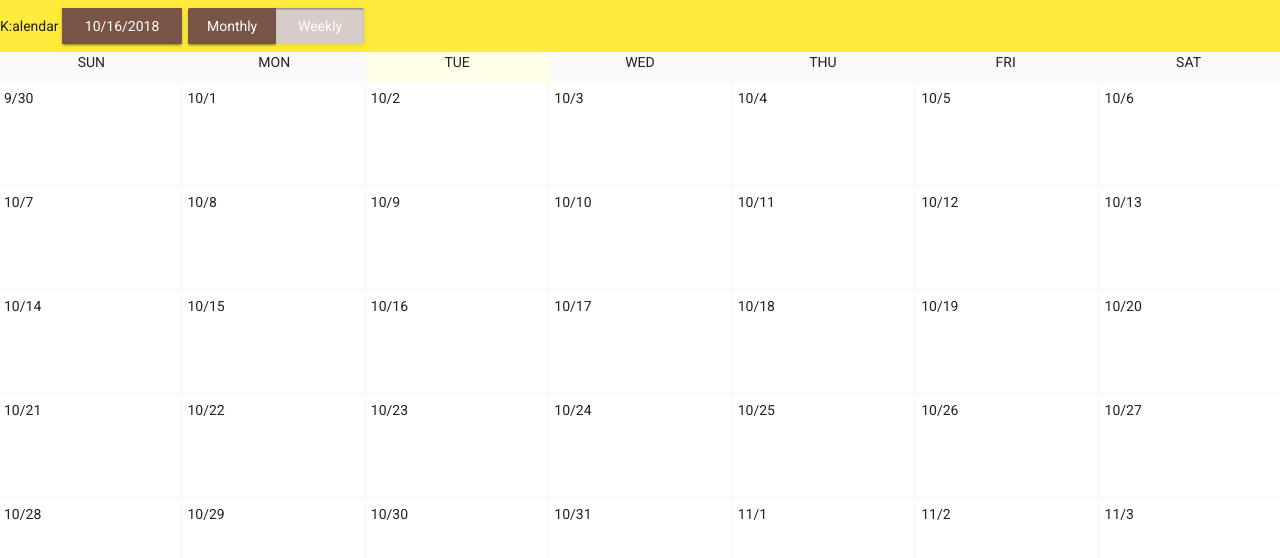
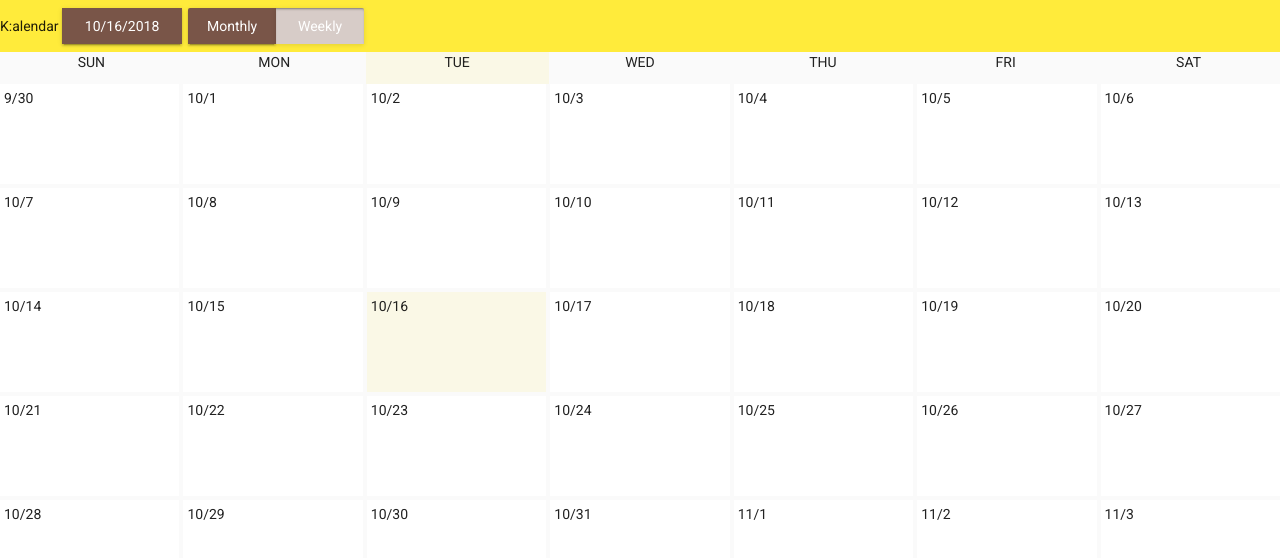
Before and after one commit to bitpresso/kalendar, a Vue app in the folder webapp/: page / in a window 1280 px wide. Shown: the top 558 px of the page. Built offline with nearby package versions, Linux system fonts and the light colour scheme.

Commit message:
kalendar: sync current date with datepicker selection
Signed-off-by: Jaehyeon Lee <bitpresso@gmail.com>

```diff
--- a/webapp/kalendar/src/components/Kalendar.vue
+++ b/webapp/kalendar/src/components/Kalendar.vue
@@ -2,7 +2,9 @@
   <div class="kalendar">
     <div class="kalendar-toolbar" style="position: fixed;">
       K:alendar
-      <button class="kalendar-date-picker" @click="openDatePicker">{{currentDateString}}</button>
+      <button class="kalendar-date-picker" @click="handleClickDatePickerButton">
+        {{currentDateString}}
+      </button>
       <div class="kalendar-toggle" @click="toggleView">
         <button class="kalendar-toggle-item" :class="{ active: monthlyView }">Monthly</button>
         <button class="kalendar-toggle-item" :class="{ active: !monthlyView }">Weekly</button>
@@ -65,7 +67,7 @@ export default {
   },
   watch: {
     currentDate(newCurrentDate) {
-      this.updateCurrentDate(newCurrentDate);
+      this.calendar.update(newCurrentDate);
     },
   },
   methods: {
@@ -74,6 +76,9 @@ export default {
     },
     handleClickDate(date) {
       this.$emit('click:date', date);
+    },
+    handleClickDatePickerButton() {
+      this.$emit('click:date-picker-button');
     },
   },
 };
--- a/webapp/kalendar/src/components/KalendarMonthly.vue
+++ b/webapp/kalendar/src/components/KalendarMonthly.vue
@@ -16,7 +16,7 @@
       <kalendar-day v-for="(date, index) in dates" :key="`D:${index}`"
         :class="[
           `day${index % 7}`,
-          { selected: currentDate === date },
+          { selected: isCurrentDate(date) },
         ]"
         :date="date"
         @click:date="handleClickDate"
@@ -48,6 +48,10 @@ export default {
     };
   },
   methods: {
+    isCurrentDate(date) {
+      return this.currentDate.getMonth() === date.getMonth()
+        && this.currentDate.getDate() === date.getDate();
+    },
     handleClickDate(date) {
       this.$emit('click:date', date);
     },
--- a/webapp/kalendar/styles/default.css
+++ b/webapp/kalendar/styles/default.css
@@ -55,7 +55,7 @@
   text-align: center;
 }
 .kalendar-monthly-header-day.selected {
-  background-color: #FFFDE7;
+  background-color: rgba(255, 235, 59, 0.1);
 }
 .kalendar-monthly-content {
   grid-gap: 4px;
@@ -66,7 +66,7 @@
   padding: 4px;
 }
 .kalendar-day.selected {
-  background-color: #FFFDE7;
+  background-color: rgba(255, 235, 59, 0.1);
 }
 
 /* .kalendar-weekly {} */
@@ -75,7 +75,7 @@
   text-align: center;
 }
 .kalendar-weekly-header-day.selected {
-  background-color: #FFFDE7;
+  background-color: rgba(255, 235, 59, 0.1);
 }
 .kalendar-weekly-content {
   grid-gap: 1px 4px;
--- a/webapp/src/views/Home.vue
+++ b/webapp/src/views/Home.vue
@@ -1,11 +1,14 @@
 <template>
   <div>
-    <kalendar v-model="selectedDate" :openDatePicker="openDatePicker"
+    <kalendar
+      :current-date="selectedDate"
+      @click:date-picker-button="openDatePicker"
       @click:date="createEvent"
     ></kalendar>
     <v-dialog v-model="datePickerDialog" width="290px">
-      <v-date-picker v-model="pickedDateString"
-        color="brown" show-current scrollable
+      <v-date-picker color="brown" show-current scrollable
+        :value="selectedDateString"
+        @input="closeDatePicker"
       ></v-date-picker>
     </v-dialog>
   </div>
@@ -18,26 +21,30 @@ export default {
     return {
       selectedDate: new Date(),
       datePickerDialog: false,
-      pickedDateString: null,
     };
+  },
+  computed: {
+    selectedDateString() {
+      const dateString = this.selectedDate.toLocaleDateString('en-GB');
+      const token = dateString.split('/');
+      return `${token[2]}-${token[1]}-${token[0]}`;
+    },
   },
   watch: {
     selectedDate(newSelectedDate) {
       console.log('selectedDate:', newSelectedDate.toLocaleDateString());
-      this.closeDatePicker();
-    },
-    pickedDateString(newPickedDateString) {
-      this.selectedDate = new Date(newPickedDateString);
     },
   },
   methods: {
     openDatePicker() {
       this.datePickerDialog = true;
     },
-    closeDatePicker() {
+    closeDatePicker(pickedDateString) {
+      this.selectedDate = new Date(pickedDateString);
       this.datePickerDialog = false;
     },
     createEvent(date) {
+      this.selectedDate = date;
       console.log('TODO: create event:', date);
     },
   },
```
